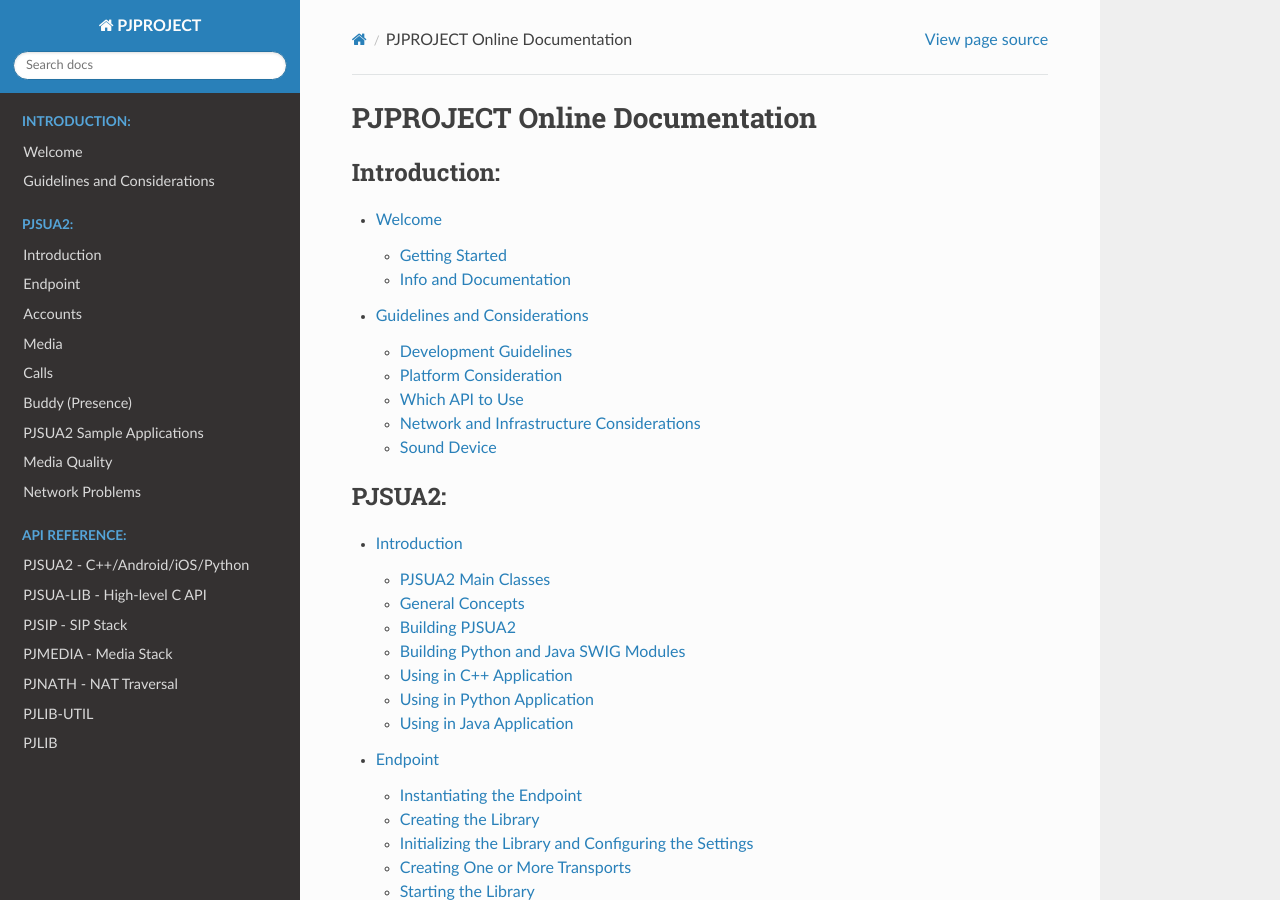
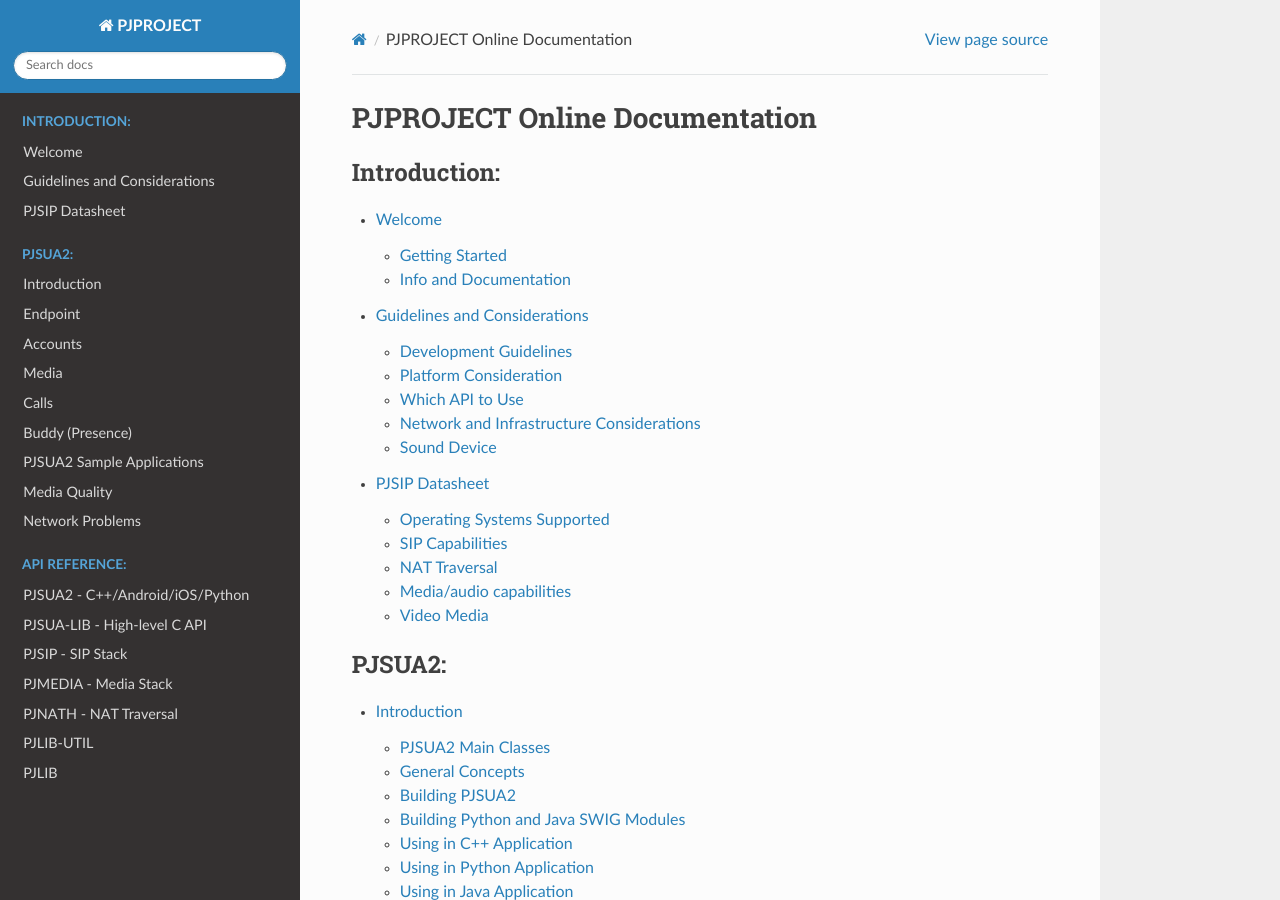
Before and after one commit to pjsip/pjproject_docs, a Sphinx documentation site: the page built from docs/source/index.rst, in a window 1280 px wide and 900 px high. Built offline with Sphinx 7.4.7 and the Read the Docs theme 2.0.0, drawn with Linux system fonts in a browser that asks for light colours; part of the change alters nothing that is shown.

```diff
--- a/docs/source/conf.py
+++ b/docs/source/conf.py
@@ -11,13 +11,12 @@
 # documentation root, use os.path.abspath to make it absolute, like shown here.
 #
 import os
+import subprocess
 import sys
-import subprocess
+
 
 # sys.path.insert(0, os.path.abspath('.'))
-
 #sys.path.append( "/home/me/docproj/ext/breathe/" )
-
 # -- Run doxygen and stuff if were in RTD ------------------------------------
 is_in_rtd = os.environ.get('READTHEDOCS', None) == 'True'
 
@@ -69,6 +68,12 @@ extensions = [
     'sphinx_rtd_theme'
 ]
 
+source_parsers = {
+   '.md': 'recommonmark.parser.CommonMarkParser',
+}
+
+source_suffix = ['.rst', '.md']
+
 breathe_projects = {
     "pjlib": "pjproject/pjlib/docs/xml",
     "pjlib_util": "pjproject/pjlib-util/docs/xml",
--- /dev/null
+++ b/docs/source/datasheet.md
@@ -0,0 +1,192 @@
+# PJSIP Datasheet
+
+## Operating Systems Supported
+ * Mac OS X
+ * Windows (32 and 64bit), including Windows 10
+ * Linux/uClinux
+ * Smartphones:
+    * iOS
+    * Android
+    * Windows !Mobile/Windows CE
+    * Windows Phone 10/Universal Windows Platform (UWP)
+    * BlackBerry (BB10)
+    * Symbian S60 3rd Edition and 5th Edition
+ * Community supported:
+    * OpenBSD
+    * FreeBSD
+    * Solaris
+    * MinGW
+    * RTEMS
+
+## SIP Capabilities
+ * Base specs:
+    * Core methods: [RFC 3261](http://tools.ietf.org/html/rfc3261): INVITE, CANCEL, BYE, REGISTER, OPTIONS, INFO
+    * Digest authentication ([RFC 2617](http://tools.ietf.org/html/rfc2617))
+ * Transports:
+    * UDP, TCP, TLS (server or mutual)
+    * DNS SRV resolution ([RFC 3263](http://tools.ietf.org/html/rfc3263))
+    * IPv6
+    * [ QoS](QoS) (DSCP, WMM)
+ * Routing/NAT:
+    * rport ([RFC 3581](http://tools.ietf.org/html/rfc3581))
+    * Service-Route header ([RFC 3608](http://tools.ietf.org/html/rfc3608))
+    * SIP outbound for TCP/TLS ([RFC 5626](http://tools.ietf.org/html/rfc5626))
+    * Path header (with SIP outbound) ([RFC 3327](http://tools.ietf.org/html/rfc3327))
+ * Call:
+    * Offer/answer ([RFC 3264](http://tools.ietf.org/html/rfc3264))
+    * hold, unhold
+    * [redirection](SIP_Redirection)
+    * transfer/REFER (attended and unattended):
+       * Base ([RFC 3515](http://tools.ietf.org/html/rfc3515))
+       * replaces ([RFC 3891](http://tools.ietf.org/html/rfc3891))
+       * Referred-by ([RFC 3892](http://tools.ietf.org/html/rfc3892))
+    * sipfrag support ([RFC 3420](http://tools.ietf.org/html/rfc3420))
+    * norefersub ([RFC 4488](http://tools.ietf.org/html/rfc4488))
+    * UPDATE ([RFC 3311](http://tools.ietf.org/html/rfc3311))
+    * 100rel/PRACK ([RFC 3262](http://tools.ietf.org/html/rfc3262))
+    * tel: URI ([RFC 3966](http://tools.ietf.org/html/rfc3966))
+    * Session Timers ([RFC 4028](http://tools.ietf.org/html/rfc4028))
+    * Reason header ([RFC 3326](http://tools.ietf.org/html/rfc3326), [partially supported](https://trac.pjsip.org/repos/wiki/FAQ#custom-header))
+    * P-Header ([RFC 3325](http://tools.ietf.org/html/rfc3325), [partially supported](https://trac.pjsip.org/repos/wiki/FAQ#custom-header))
+ * SDP:
+    * [RFC 2327](http://tools.ietf.org/html/rfc2327) (obsoleted by [RFC 4566](http://tools.ietf.org/html/rfc4566))
+    * RTCP attribute ([RFC 3605](http://tools.ietf.org/html/rfc3605))
+    * IPv6 support ([RFC 3266](http://tools.ietf.org/html/rfc3266))
+ * Multipart ([RFC 2046](http://tools.ietf.org/html/rfc2046), [RFC 5621](http://tools.ietf.org/html/rfc5621))
+ * Presence and IM:
+    * Event framework (SUBSCRIBE, NOTIFY) ([RFC 3265](http://tools.ietf.org/html/rfc3265))
+    * Event publication (PUBLISH) ([RFC 3903](http://tools.ietf.org/html/rfc3903))
+    * MESSAGE ([RFC 3428](http://tools.ietf.org/html/rfc3428))
+    * typing indication ([RFC 3994](http://tools.ietf.org/html/rfc3994))
+    * pidf+xml ([RFC 3856](http://tools.ietf.org/html/rfc3856), [RFC 3863](http://tools.ietf.org/html/rfc3863))
+    * xpidf+xml
+    * RPID (subset) ([RFC 4480](http://tools.ietf.org/html/rfc4480))
+ * Other extensions:
+    * INFO ([RFC 2976](http://tools.ietf.org/html/rfc2976))
+    * AKA, AKA-v2 authentication ([RFC 3310](http://tools.ietf.org/html/rfc3310), [RFC 4169](http://tools.ietf.org/html/rfc4169))
+    * ICE option tag ([RFC 5768](http://tools.ietf.org/html/rfc5768))
+    * [Message summary/message waiting indication](https://trac.pjsip.org/repos/ticket/982) (MWI, [RFC 3842](http://tools.ietf.org/html/rfc3842))
+ * Compliance, best current practices:
+    * Issues with Non-INVITE transaction ([RFC 4320](http://tools.ietf.org/html/rfc4320))
+    * Issues with INVITE transaction ([RFC 4321](http://tools.ietf.org/html/rfc4321))
+    * Multiple dialog usages ([RFC 5057](http://tools.ietf.org/html/rfc5057))
+    * SIP torture messages ([RFC 4475](http://tools.ietf.org/html/rfc4475), tested when applicable)
+    * SIP torture for IPv6 ([RFC 5118](http://tools.ietf.org/html/rfc5118))
+    * Message Body Handling ([RFC 5621](http://tools.ietf.org/html/rfc5621). Partial compliance: multipart is supported, but _Content-Disposition_ header is not handled)
+    * The use of SIPS ([RFC 5630](http://tools.ietf.org/html/rfc5630). Partial compliance: SIPS is supported, but still make use of _transport=tls_ parameter)
+
+## NAT Traversal
+ * STUN:
+    * [RFC 5389](http://tools.ietf.org/html/rfc5389)
+    * Some [RFC 3489](http://tools.ietf.org/html/rfc3489) compatibility
+    * DNS SRV resolution
+    * short/long term authentication
+    * fingerprinting
+ * TURN:
+    * [RFC 5766](http://tools.ietf.org/html/rfc5766)
+    * DNS SRV resolution
+    * UDP and TCP client connection
+    * TCP allocations ([RFC 6062](http://tools.ietf.org/html/rfc6062))
+ * ICE:
+    * [RFC 5245](http://tools.ietf.org/html/rfc5245)
+    * host, srflx, and relayed candidates
+    * aggressive and regular nomination
+    * ICE option tag ([RFC 5768](http://tools.ietf.org/html/rfc5768))
+ * NAT type detection:
+    * legacy [RFC 3489](http://tools.ietf.org/html/rfc3489)
+ * Other:
+    * [ QoS](QoS) support on sockets (DSCP, WMM)
+
+
+
+## Media/audio capabilities
+ * Core:
+    * any clockrates
+    * N-channels support
+    * zero thread
+ * Base:
+    * DTMF ([RFC 4733](http://tools.ietf.org/html/rfc4733)/[RFC 2833](http://tools.ietf.org/html/rfc2833))
+    * echo cancellation (WebRTC, Speex, suppressor, or native)
+        * Third party acoustic echo cancellation (AEC)
+            * [Echo cancellation software from voice INTER connect](http://www.voiceinterconnect.de/echo-cancellation.html)
+            * [CANEC from DSP Algorithms](http://www.dspalgorithms.com/products/canec.html)
+            * [VQE from Wave Arts](http://wavearts.com/licensing/#vqe)
+            * [bdIMAD from bdSound](http://www.bdsound.com/products/bdimad-for-pjsip.html)
+            * [TrueVoice from Limes Audio](http://www.limesaudio.com/truevoice-acoustic-echo-cancellation-software/)
+            * [Echo cancellation software from SoliCall](http://solicall.com/products.html)
+    * inband DTMF/tone generation
+    * WAV file playback and recording
+    * WAV file playlist
+    * memory based playback and capture
+    * adaptive jitter buffer
+    * packet lost concealment
+    * clock drift recovery
+ * Audio conferencing (in client)
+ * Flexible media flow management
+ * Audio Codecs:
+    * Bundled:
+       * Speex 8KHz, 16Khz, 32KHz
+       * iLBC, GSM,
+       * L16, G.711A/U (PCMA/PCMU),
+       * G.722,
+       * G.722.1 16KHz/32KHz (Siren7/Siren14, [licensed from Polycom](http://www.polycom.com/company/about_us/technology/siren14_g7221c/license_agreement.html))
+    * with third party libraries (may need additional licensing, please check each codec provider):
+       * [Opus](https://www.opus-codec.org) codec (see ticket #1904)
+       * [Intel IPP](Intel_IPP_Codecs):
+          * AMR-NB, AMR-WB,
+          * G.722, G.722.1,
+          * G.723.1, G.726, G.728, G.729A,
+       * [SILK](https://developer.skype.com/silk) codec (see ticket #1586)
+       * [OpenCore AMR](http://sourceforge.net/projects/opencore-amr/):
+          * AMR-NB (see ticket #1388)
+          * AMR-WB (see ticket #1608)
+       * [bcg729](http://www.linphone.org/technical-corner/bcg729/): G.729 (see ticket #2029)
+    * Hardware codecs:
+       * on Nokia with [APS/VAS-Direct](Nokia_APS_VAS_Direct): AMR-NB, G.729, iLBC, PCMA, PCMU
+       * on iPhone: iLBC
+ * Transports:
+    * RTP and RTCP with media statistic ([RFC 3550](http://tools.ietf.org/html/rfc3550), [RFC 3551](http://tools.ietf.org/html/rfc3551))
+    * RTCP XR (subset, [RFC 3611](http://tools.ietf.org/html/rfc3611))
+    * UDP, STUN, ICE
+    * IPv6 (UDP only)
+    * SRTP ([RFC 3711](http://tools.ietf.org/html/rfc3711)), SRTP SDES ([RFC 4568](http://tools.ietf.org/html/rfc4568)), and DTLS-SRTP ([RFC 5763](http://tools.ietf.org/html/rfc5763))
+    * [ QoS](QoS) (DSCP, WMM)
+    * Symmetric RTP/RTCP ([RFC 4961](http://tools.ietf.org/html/rfc4961))
+    * Multiplexing RTP and RTCP (rtcp-mux) ([RFC 5671](http://tools.ietf.org/html/rfc5671)) (see ticket #2087)
+    * Third Party
+        * ZRTP
+            * [Zorg](http://www.zrtp.org/)
+            * [ZRTP4PJ](https://github.com/wernerd/ZRTP4PJ)
+ * [Audio devices](Audio_Dev_API):
+    * native WMME (Windows, Windows Mobile)
+    * native ALSA (Linux)
+    * native CoreAudio (Mac OS X, iPhone) with support for native/hardware EC
+    * OpenSL (Android)
+    * native Symbian MMF (!Symbian/Nokia S60)
+    * native [APS](APS) (Nokia S60) with hardware EC, and [APS-Direct](Nokia_APS_VAS_Direct) to support hardware codecs
+    * native [VAS](VAS) (Nokia S60) with hardware EC, and [VAS-Direct](Nokia_APS_VAS_Direct) to support hardware codecs
+    * PortAudio (WMME, DirectSound, OSS, ALSA, CoreAudio, etc.)
+
+## Video Media
+ * Platforms:
+   - Windows,
+   - Linux,
+   - Mac
+   - iOS
+   - Android
+ * Codecs:
+   - H.263-1998 (ffmpeg)
+   - H.264 ([OpenH264](http://www.openh264.org), VideoToolbox (iOS and Mac), ffmpeg+x264)
+   - VP8 (libvpx)
+   - VP9 (libvpx)
+ * Capture devices:
+   - colorbar (all platforms)
+   - DirectShow (Windows)
+   - Video4Linux2 (Linux)
+   - QuickTime (Mac OS X)
+   - AVFoundation (iOS)
+ * Rendering devices:
+   - SDL (Windows, Linux, and Mac OS X)
+   - OpenGL ES or UIView (iOS)
+ * Video conferencing (in client)
+ * Flexible media flow management
--- a/docs/source/index.rst
+++ b/docs/source/index.rst
@@ -14,6 +14,7 @@ PJPROJECT Online Documentation
 
    intro
    consider
+   datasheet
 
 .. toctree::
    :maxdepth: 2
--- a/requirements.txt
+++ b/requirements.txt
@@ -1,3 +1,4 @@
 sphinx>=2.4.3
 breathe>=4.14.1
 sphinx-rtd-theme
+recommonmark
```
